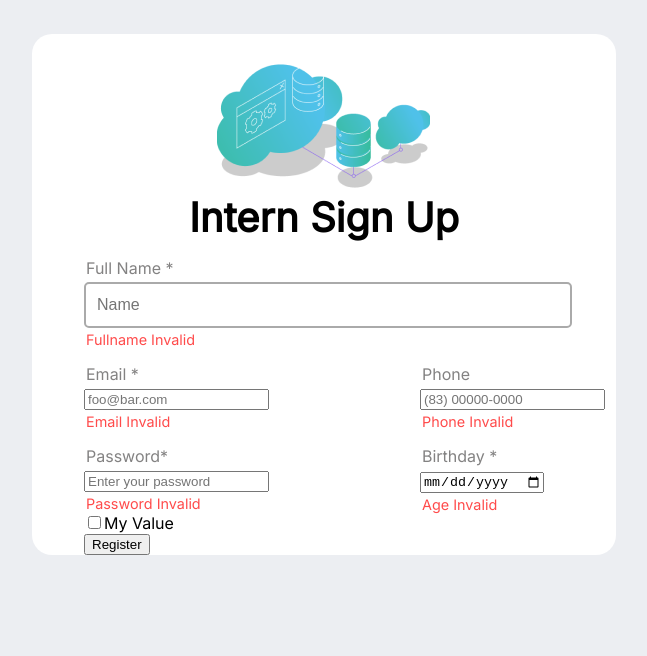
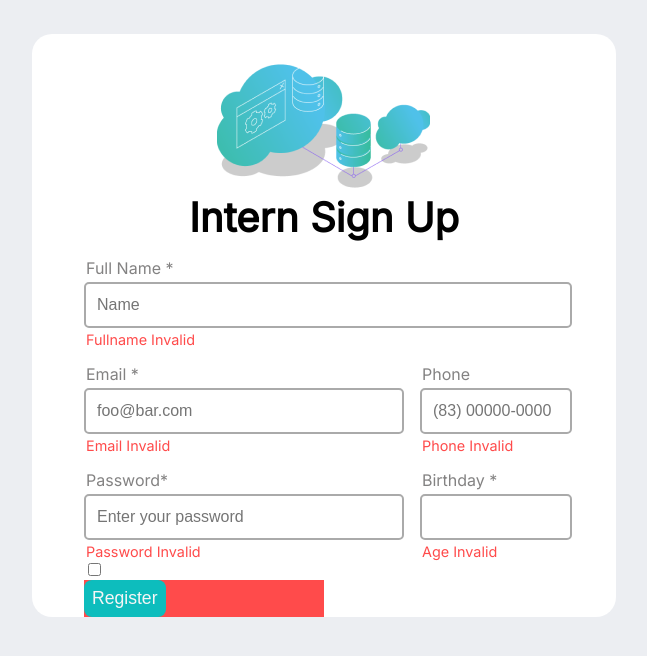
Before and after one commit to FernandoValentim43/React-Login-Page, a React (Vite) app: page / in a window 1280 px wide. Shown: the top 656 px of the page, without its empty margins (316-963 px from the left). Built offline with nearby package versions, Linux system fonts and the light colour scheme.

Commit message:
Feat: emproved css

```diff
--- a/src/components/Button.jsx
+++ b/src/components/Button.jsx
@@ -1,5 +1,7 @@
-export default function Button() {
+export default function Button(props) {
     return (
-         <button>Register</button>
+          <div class={props.tag}>
+            <button>{props.name}</button>
+          </div>
     );
   }
--- a/src/components/Checkbox.jsx
+++ b/src/components/Checkbox.jsx
@@ -3,8 +3,7 @@ export default function CheckBox() {
     <div>
       <label>
         <input type="checkbox" />
-        My Value
-       </label>
+      </label>
     </div>
   );
 }
--- a/src/components/Input.jsx
+++ b/src/components/Input.jsx
@@ -3,7 +3,7 @@ export default function Input(props) {
     return (
         <div>
             <p>{props.name}</p>
-            <input tag={props.class} type={props.type} placeholder={props.placeholder}/>
+            <input class={props.tag} type={props.tsype} placeholder={props.placeholder}/>
             <p className="error">{props.error}</p>
         </div>
     )
--- a/src/pages/Home.jsx
+++ b/src/pages/Home.jsx
@@ -1,14 +1,17 @@
-import { Card } from "../styles/card.js"; //card styled-component
-import { Check } from "../styles/checkbox.js"; //card styled-component
+import "../styles/input.css";
+
+//styled-components
+import { Card } from "../styles/styledComponents/card.js"; //card styled
+import { Check } from "../styles/styledComponents/check.js" ; // checkbox style
+import { ButtomStyle } from "../styles/styledComponents/buttomStyle.js" ; // checkbox style
 
 
+
+//react-components
 import CardHead from "../components/CardHead"; //img and title
 import Input from "../components/Input"; //inputs
-import CheckBox from "../components/checkbox.jsx";
-import Button from "../components/Button";
-
-
-import "../styles/input.css";
+import CheckBox from "../components/checkbox.jsx"; //checkbox item
+import Button from "../components/Button.jsx";
 
 
 export default function Home() {
@@ -34,11 +37,14 @@ export default function Home() {
        </div>
 
        <div className="last-container">
-          <Check>
-            <CheckBox/>
-          </Check>
+        <Check >
+          <CheckBox tag="ckbox"/>
+        </Check>
 
-          <Button/>
+        <ButtomStyle >
+          <Button tag="button" name="Register"/>
+        </ButtomStyle>
+
        </div>
 
 
--- a/src/styles/input.css
+++ b/src/styles/input.css
@@ -21,8 +21,16 @@
   width: 480px;
 }
 
+.button {
+  width: 50%;
+  background-color: #FF4B4B;
+}
 
-input[type=text] {
+.ckbox {
+  background-color: #FF4B4B;
+}
+
+input:not([type=checkbox]) {
   height: 30px;
   width: 100%;
   height: 40px;
@@ -30,10 +38,6 @@ input[type=text] {
   border: 2.3px solid #aaaaaa;
   text-indent: 9px;
   font-size: 1rem;
-}
-
-input textarea {
-  color: #aaaaaa;
 }
 
 p {
--- /dev/null
+++ b/src/styles/styledComponents/buttomStyle.js
@@ -0,0 +1,13 @@
+import styled from "styled-components";
+export const ButtomStyle = styled.section`
+
+button {
+    font-size: 1.1em;
+    padding: 8px;
+    color: #f6f6f6;
+    border-radius: 8px;
+    border: none;
+    background-color: #0DBDBD;
+}
+
+`;
--- a/src/styles/checkbox.js
+++ b/src/styles/styledComponents/check.js
@@ -1,6 +1,5 @@
 import styled from "styled-components";
 export const Check = styled.section`
-
 margin: 0px
 border: 10px solid red;
 accent-color: #0DBDBD;
```
Also changed, not shown: src/styles/styledComponents/card.js (renamed from src/styles/card.js).
